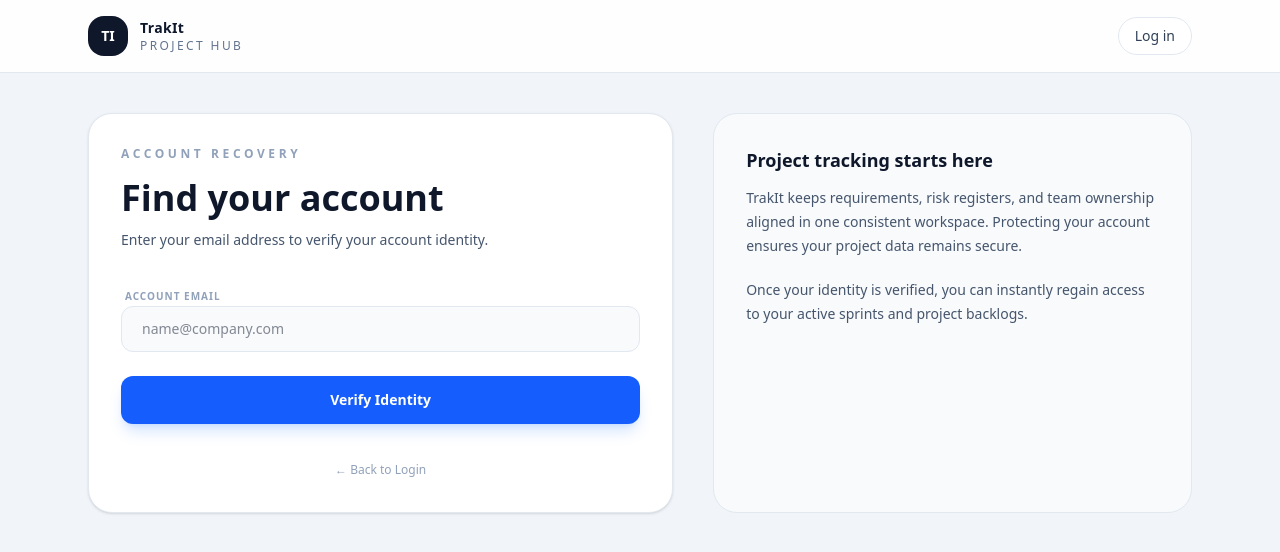
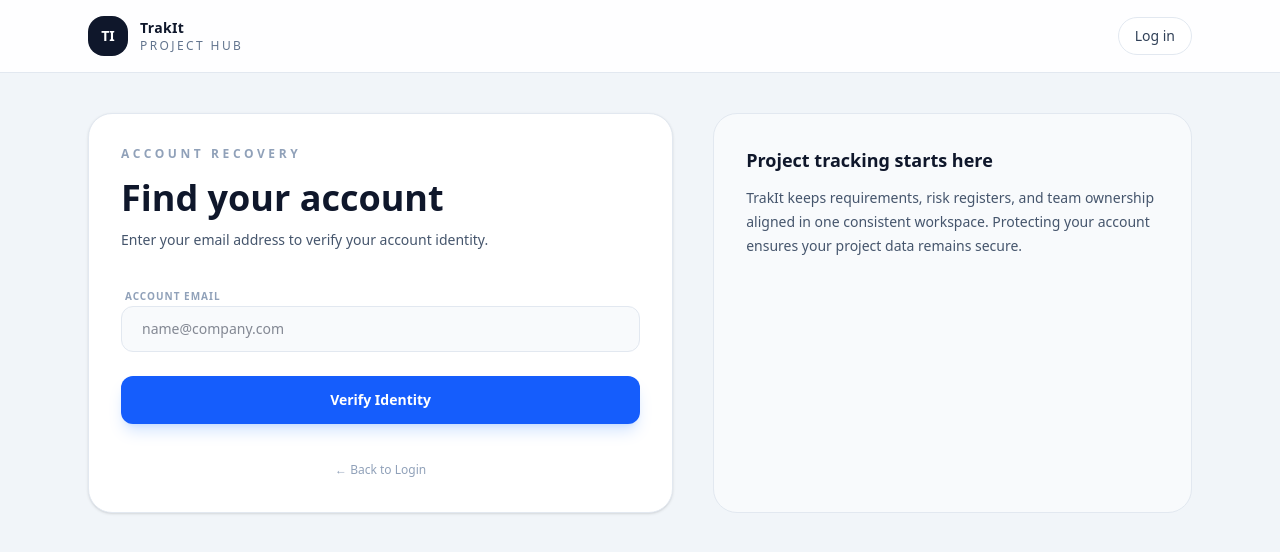
Before and after one commit to SWE6633-Group3/TrakIt, a Next.js app: page /forgot-password in a window 1280 px wide. Shown: the top 552 px of the page. Built offline with nearby package versions, Linux system fonts and the light colour scheme.

Commit message:
Add files via upload

```diff
--- a/app/forgot-password/page.tsx
+++ b/app/forgot-password/page.tsx
@@ -3,6 +3,7 @@
 import { useState } from "react";
 import Link from "next/link";
 
+// Using the same base as your LoginForm
 const API_BASE = "http://localhost:3001";
 
 export default function ForgotPasswordPage() {
@@ -18,12 +19,15 @@ export default function ForgotPasswordPage() {
     setMessage(null);
 
     try {
+      // Ensure the '/api' prefix is included to match server.ts
       const res = await fetch(`${API_BASE}/api/verify-email`, {
         method: "POST",
         headers: { "Content-Type": "application/json" },
         body: JSON.stringify({ email: email.trim().toLowerCase() }),
       });
+
       const data = await res.json();
+
       if (res.ok) {
         setStep(2);
         setMessage(null);
@@ -55,8 +59,12 @@ export default function ForgotPasswordPage() {
       const res = await fetch(`${API_BASE}/api/forgot-password`, {
         method: "POST",
         headers: { "Content-Type": "application/json" },
-        body: JSON.stringify({ email: email.trim().toLowerCase(), newPassword: passwords.new }),
+        body: JSON.stringify({
+          email: email.trim().toLowerCase(),
+          newPassword: passwords.new
+        }),
       });
+
       const data = await res.json();
       if (res.ok) {
         setStep(3);
@@ -73,7 +81,6 @@ export default function ForgotPasswordPage() {
 
   return (
     <div className="grid gap-10 lg:grid-cols-[1.1fr_0.9fr]">
-      {/* Main Form Section */}
       <section className="rounded-3xl border border-slate-200 bg-white px-8 py-8 shadow-sm dark:border-slate-800 dark:bg-slate-900">
         <p className="text-xs font-semibold uppercase tracking-[0.3em] text-slate-400 dark:text-slate-500">
           Account Recovery
@@ -182,7 +189,6 @@ export default function ForgotPasswordPage() {
         </div>
       </section>
 
-      {/* Sidebar Info Section */}
       <aside className="rounded-3xl border border-slate-200 bg-slate-50 px-8 py-8 dark:border-slate-800 dark:bg-slate-950">
         <h2 className="text-lg font-semibold text-slate-900 dark:text-slate-100">
           Project tracking starts here
@@ -192,10 +198,6 @@ export default function ForgotPasswordPage() {
           in one consistent workspace. Protecting your account ensures your project
           data remains secure.
         </p>
-        <p className="mt-5 text-sm leading-6 text-slate-600 dark:text-slate-300">
-          Once your identity is verified, you can instantly regain access to your
-          active sprints and project backlogs.
-        </p>
       </aside>
     </div>
   );
```
